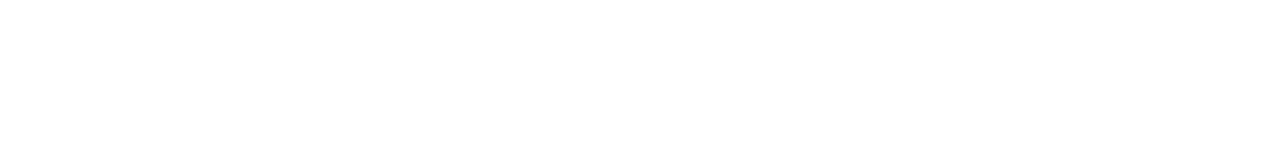
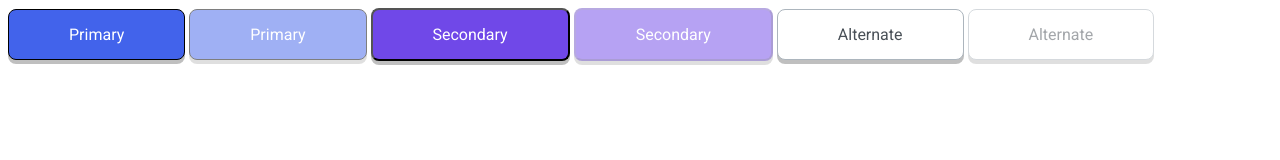
Before and after one commit to js-tasks-ru/htmlcss-20230124_lialia-ru, a website: page 03-lection1/01-button/index.html in a window 1280 px wide. Drawn offline with Linux system fonts and the light colour scheme.

Commit message:
Add task for button

```diff
--- a/03-lection1/01-button/button.css
+++ b/03-lection1/01-button/button.css
@@ -1 +1,49 @@
 /* Стилизация кнопки */
+
+.button {
+    font-family: Roboto;
+    font-size: 16px;
+    line-height: 19px;
+    border-radius: 8px;
+    text-align: center;
+    box-shadow: 0px 4px rgba(0, 0, 0, 0.25);
+    color: #fff;
+    padding: 15px 60px;
+    cursor: pointer;
+}
+
+.button_primary {
+    background-color: #4263EB;
+    border: 1px solid #000000;
+    transition: opacity 200ms ease-in-out, background 200ms ease-in-out;
+}
+
+.button_primary:hover {
+    background-color: #2342C0;
+}
+
+
+.button_secondary {
+    background-color: #7048E8;
+    transition: opacity 200ms ease-in-out, background 200ms ease-in-out;
+}
+
+.button_secondary:hover {
+    background-color: #5028C6;
+}
+
+.button_alternate {
+    background-color: #fff;
+    color: #495057;
+    border: 1px solid #ACB5BD;
+    transition: opacity 200ms ease-in-out, background 200ms ease-in-out;
+}
+
+.button_alternate:hover {
+    border: 1px solid #212429;
+}
+
+.button:disabled {
+    opacity: 0.5;
+    cursor: not-allowed;
+}
--- a/03-lection1/01-button/index.html
+++ b/03-lection1/01-button/index.html
@@ -6,6 +6,29 @@
         <link rel="stylesheet" href="./button.css">
     </head>
     <body>
+        <button class="button button_primary">
+            Primary
+        </button>
+
+        <button disabled class="button button_primary">
+            Primary
+        </button>
+
+        <button class="button button_secondary">
+            Secondary
+        </button>
+
+        <button disabled class="button button_secondary">
+            Secondary
+        </button>
+
+        <button class="button button_alternate">
+            Alternate
+        </button>
+
+        <button disabled class="button button_alternate">
+            Alternate
+        </button>
 
     </body>
 </html>
```
